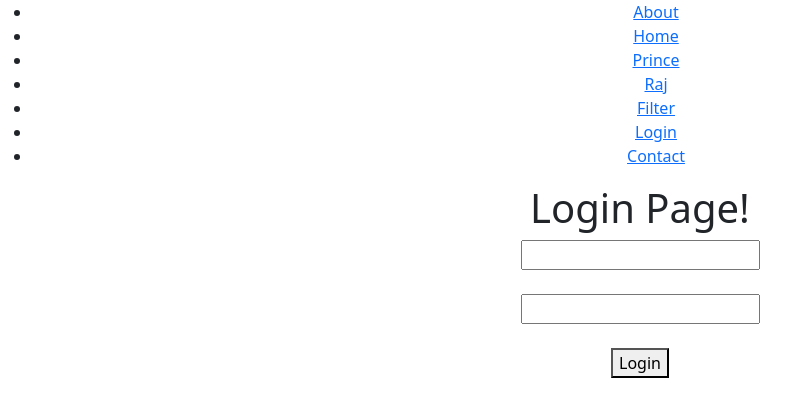
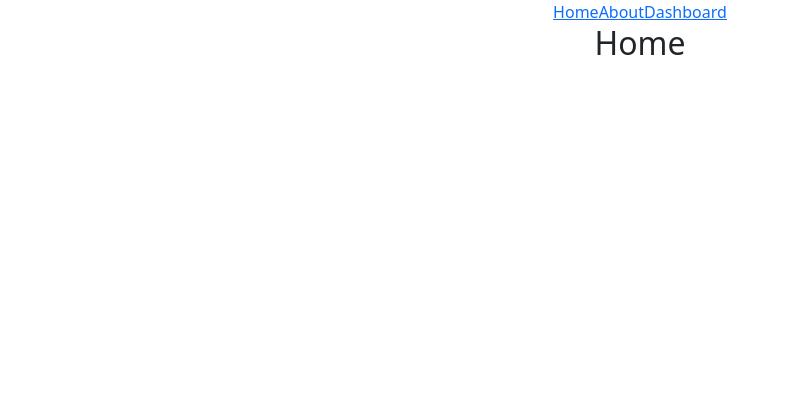
Before and after one commit to Babariya09/React-Practice, a React (Create React App) app: page / in a window 1280 px wide. Before the commit this address led to /login. Shown: the top 416 px of the page, without its empty margins (0-809 px from the left). Built offline with nearby package versions, Linux system fonts and the light colour scheme.

Commit message:
Routing Complate

```diff
--- a/package.json
+++ b/package.json
@@ -10,6 +10,7 @@
     "react": "^18.2.0",
     "react-bootstrap": "^2.8.0",
     "react-dom": "^18.2.0",
+    "react-router": "^6.15.0",
     "react-router-dom": "^6.15.0",
     "react-scripts": "5.0.1",
     "web-vitals": "^2.1.4"
--- a/src/App.js
+++ b/src/App.js
@@ -28,6 +28,8 @@ import Controoled from './Controlled';
 import Unctrolled from './unctrolled';
 import Hoc from './Hoc';
 import Routerinreact from './Routerinreact';
+import BasicExample from './component/App1';
+import App2 from './component/App2';
 
 function App() {
   return (
@@ -64,7 +66,9 @@ function App() {
 
       {/* ======================= React Router 6 ========================== */}
 
-      <Routerinreact />
+      {/* <Routerinreact /> */}
+      {/* <BasicExample /> */}
+      <App2 />
 
     </div>
   );
--- /dev/null
+++ b/src/component/App1.js
@@ -0,0 +1,69 @@
+import React from "react";
+import { BrowserRouter, Route, Routes, Link } from 'react-router-dom';
+
+
+// This site has 3 pages, all of which are rendered
+// dynamically in the browser (not server rendered).
+//
+// Although the page does not ever refresh, notice how
+// React Router keeps the URL up to date as you navigate
+// through the site. This preserves the browser history,
+// making sure things like the back button and bookmarks
+// work properly.
+
+export default function BasicExample() {
+    return (
+        <>
+            <BrowserRouter>
+
+                <Link to="/">Home</Link>
+
+                <Link to="/about">About</Link>
+
+                <Link to="/dashboard">Dashboard</Link>
+
+                <Routes>
+
+                    <Route path="/" element={<Home />} >
+                    </Route>
+                    <Route path="/about" element={<About />} >
+                    </Route>
+                    <Route path="/dashboard" element={<Dashboard />} >
+                    </Route>
+
+
+                </Routes>
+            </BrowserRouter>
+            {/* // <Router>
+
+        // </Router> */}
+        </>
+    );
+}
+
+// You can think of these components as "pages"
+// in your app.
+
+function Home() {
+    return (
+        <div>
+            <h2>Home</h2>
+        </div>
+    );
+}
+
+function About() {
+    return (
+        <div>
+            <h2>About</h2>
+        </div>
+    );
+}
+
+function Dashboard() {
+    return (
+        <div>
+            <h2>Dashboard</h2>
+        </div>
+    );
+}
--- /dev/null
+++ b/src/component/App2.js
@@ -0,0 +1,78 @@
+import React from "react";
+import { BrowserRouter, Route, Routes, Link } from 'react-router-dom';
+
+
+// This site has 3 pages, all of which are rendered
+// dynamically in the browser (not server rendered).
+//
+// Although the page does not ever refresh, notice how
+// React Router keeps the URL up to date as you navigate
+// through the site. This preserves the browser history,
+// making sure things like the back button and bookmarks
+// work properly.
+
+export default function App2() {
+    return (
+        <>
+            <BrowserRouter>
+
+                    <Link to="/">Home</Link>
+
+                    <Link to="/about">About</Link>
+
+                    <Link to="/dashboard">Dashboard</Link>
+
+                <Routes>
+
+
+
+
+
+                    {/*
+            A <Switch> looks through all its children <Route>
+            elements and renders the first one whose path
+            matches the current URL. Use a <Switch> any time
+            you have multiple routes, but you want only one
+            of them to render at a time
+            */}
+
+                    <Route path="/" element={<Home />} >
+                    </Route>
+                    <Route path="/about" element={<About />} >
+                    </Route>
+                    <Route path="/dashboard" element={<Dashboard />} >
+                    </Route>
+
+
+                </Routes>
+            </BrowserRouter>
+        </>
+    );
+}
+
+// You can think of these components as "pages"
+// in your app.
+
+function Home() {
+    return (
+        <div>
+            <h2>Home</h2>
+        </div>
+    );
+}
+
+function About() {
+    return (
+        <div>
+            <h2>About</h2>
+        </div>
+    );
+}
+
+function Dashboard() {
+    return (
+        <div>
+            <h2>Dashboard</h2>
+        </div>
+    );
+}
```
Also changed, not shown: src/Routerinreact.js (+18 -0 lines), 1 other file (tests, documents, lock files or other folders).
